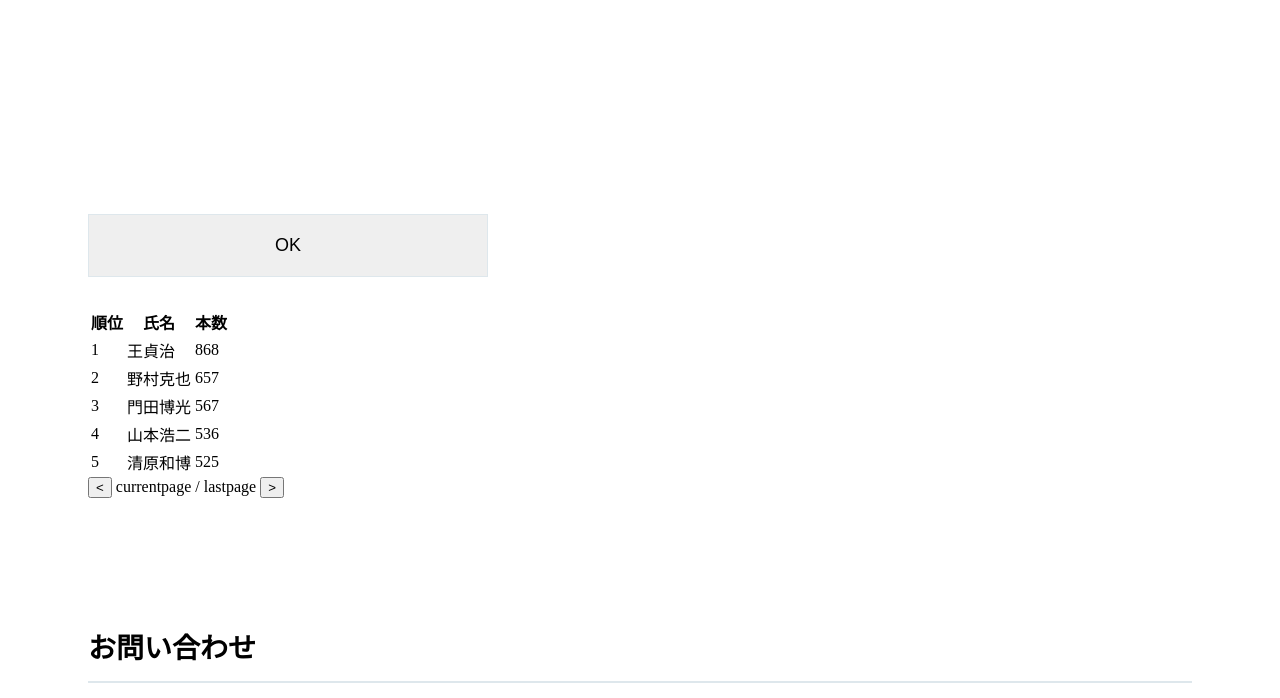
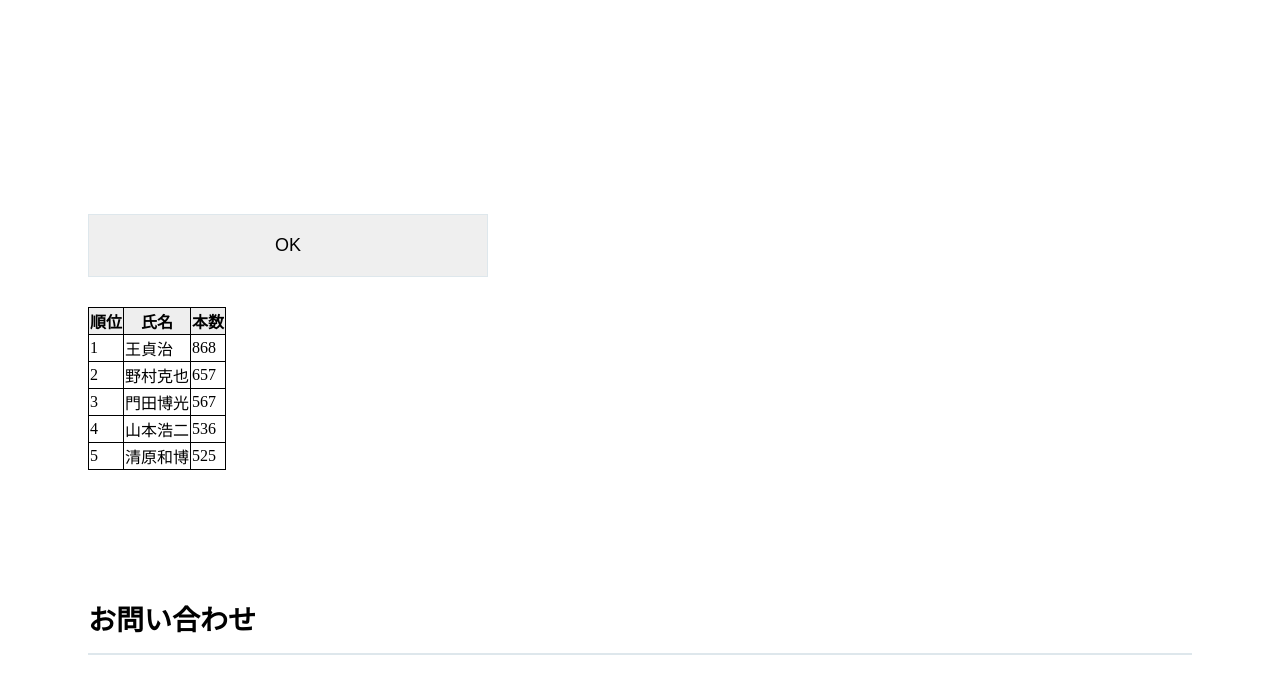
Before and after one commit to tantan-lab/tantan-lab.github.io, a plain HTML site: page index.html in a window 1280 px wide. Shown: the part 1762-2460 px from the top of the page. Drawn offline with Linux system fonts and the light colour scheme; a script that the page names is missing.

Commit message:
Update index.html

```diff
--- a/index.html
+++ b/index.html
@@ -5,6 +5,7 @@
     <meta charset="utf-8">
     <title>tantan-lab</title>
     <link rel="stylesheet" href="Progate_test1.css">
+    <link rel="stylesheet" href="tantan-lab2.css">
   </head>
   <body>
 
```
